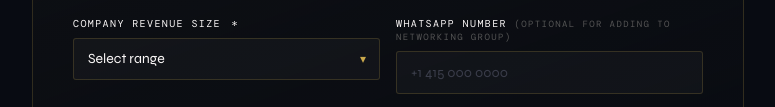
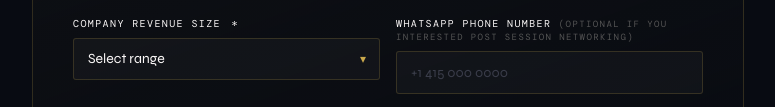
Before and after one commit to astranextgen/register, a plain HTML site: page index.html in a window 1280 px wide. Shown: the part 1775-1882 px from the top of the page, without its empty margins (252-1027 px from the left). Drawn offline with nearby package versions, Linux system fonts and the light colour scheme; a web font is replaced by a local one.

Commit message:
Update index.html

```diff
--- a/index.html
+++ b/index.html
@@ -731,7 +731,7 @@
           </div>
         </div>
         <div class="field">
-          <label>WhatsApp Number <span class="opt">(optional for adding to networking group)</span></label>
+          <label>WhatsApp Phone Number <span class="opt">(optional if you interested post session networking)</span></label>
           <input type="tel" id="f_phone" placeholder="+1 415 000 0000" />
         </div>
       </div>
```
